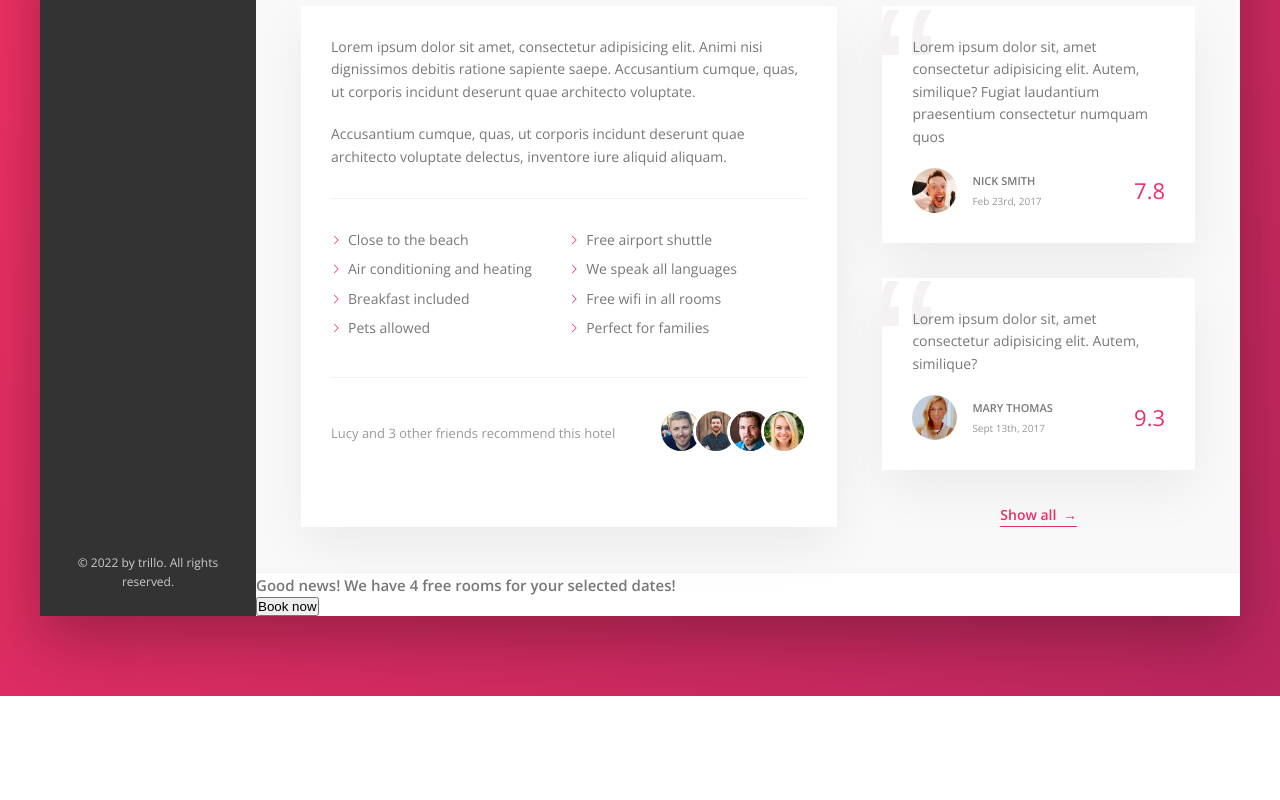
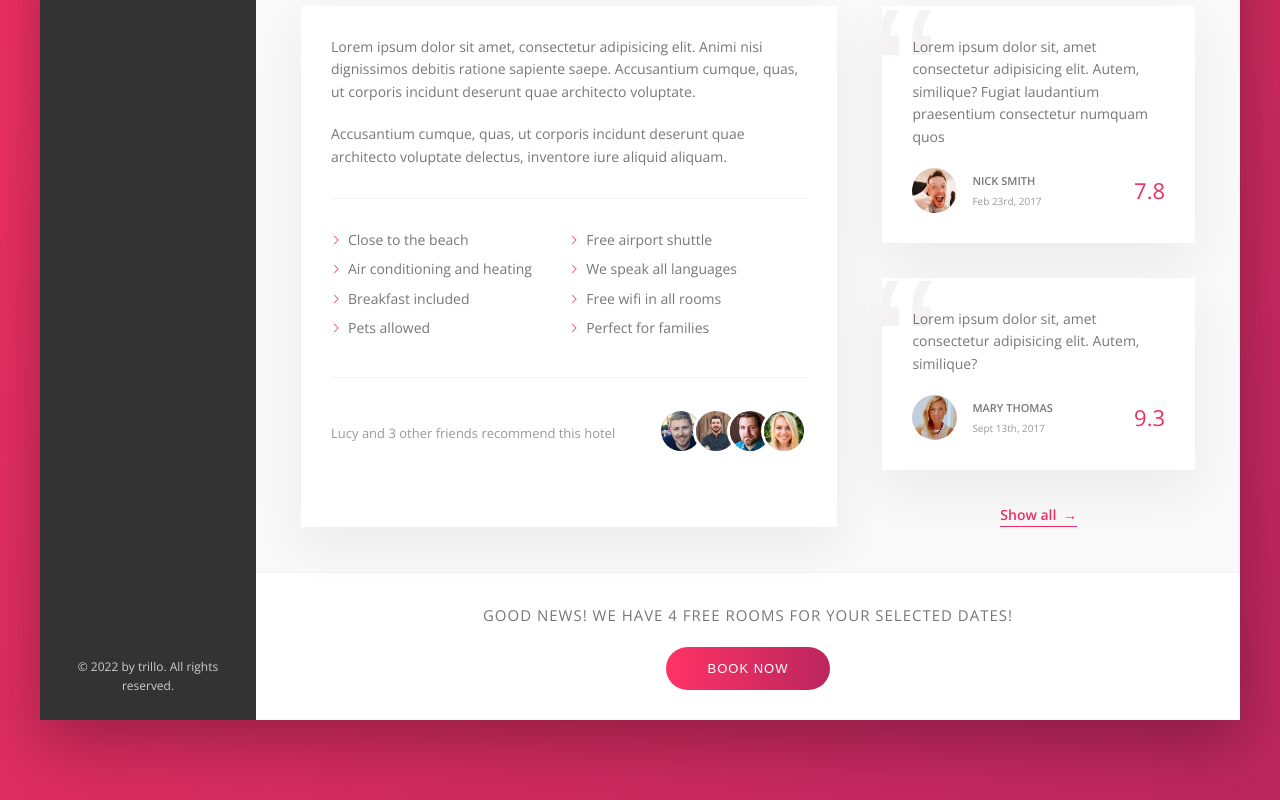
Before and after one commit to Mully7773/Trillo, a website: page index.html in a window 1280 px wide. Shown: the part 637-1437 px from the top of the page. Before the commit the page ends 1333 px from the top, so only its background shows below. Drawn offline with nearby package versions, Linux system fonts and the light colour scheme.

Commit message:
Add initial styles for cta section

```diff
--- a/sass/_components.scss
+++ b/sass/_components.scss
@@ -456,3 +456,28 @@
     z-index: 1;
   }
 }
+
+.cta-section {
+  &__heading {
+    text-transform: uppercase;
+    font-weight: 400;
+    letter-spacing: 0.1rem;
+  }
+
+  &__button {
+    border: none;
+    border-radius: 5rem;
+    display: inline-block;
+    padding: 1.4rem 4.2rem;
+    background-image: linear-gradient(
+      to right,
+      var(--color-primary-light),
+      var(--color-primary-dark)
+    );
+    color: var(--color-white);
+    text-transform: uppercase;
+    letter-spacing: 0.1rem;
+    font-size: 1.3rem;
+    cursor: pointer;
+  }
+}
--- a/sass/_layout.scss
+++ b/sass/_layout.scss
@@ -59,3 +59,12 @@
   flex-direction: column;
   align-items: center;
 }
+
+.cta-section {
+  display: flex;
+  align-items: center;
+  justify-content: center;
+  flex-direction: column;
+  padding: 3rem;
+  gap: 2rem;
+}
```
Also changed, not shown: css/style.css, 1 other file.
